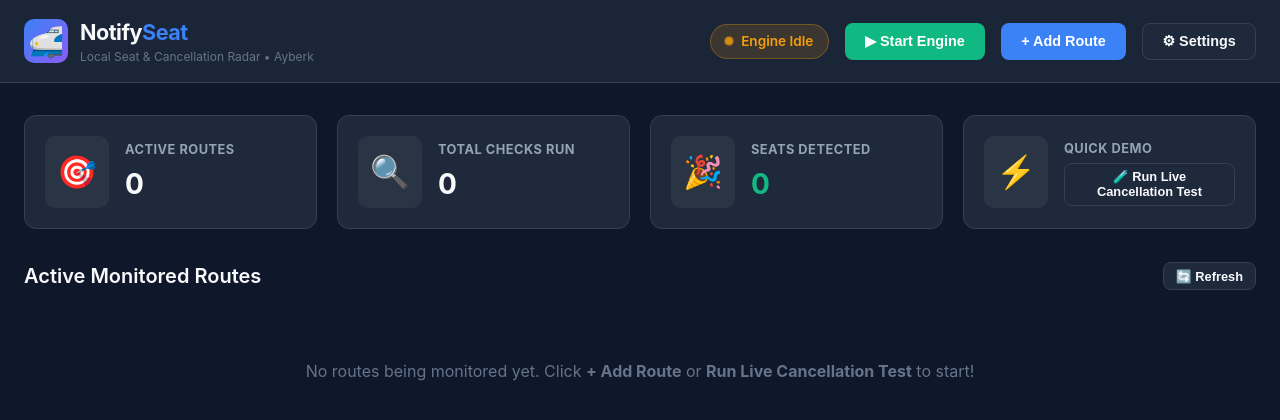
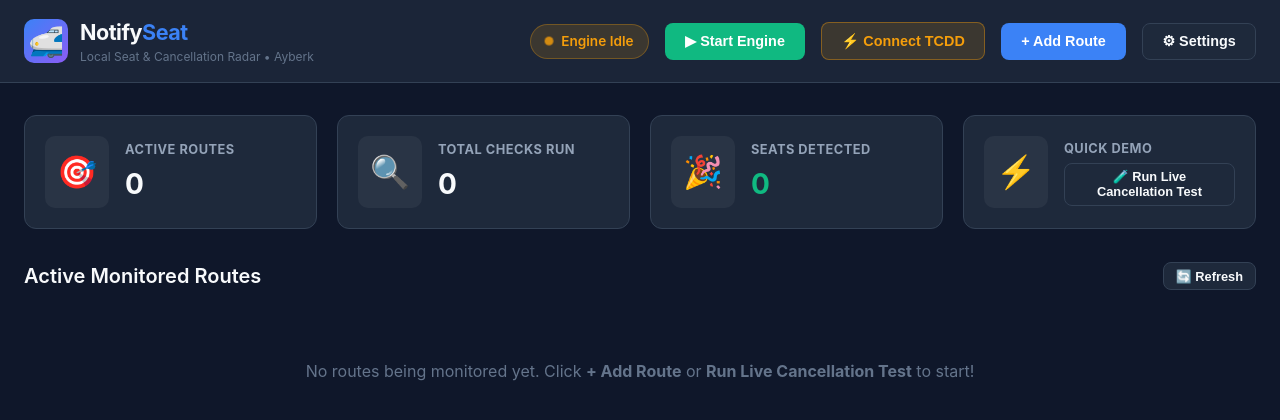
Before and after one commit to AyberkWasTaken/NotifySeat, a Python web app: template notifyseat/web/templates/index.html in a window 1280 px wide. Shown: the top 420 px of the page. Run offline with Jinja, Linux system fonts and the light colour scheme; the template is opened without the code that fills it, so the values that code supplies are empty.

Commit message:
feat(gui): add 1-click Connect TCDD button in header and settings modal with persistent session management

```diff
--- a/notifyseat/web/static/css/style.css
+++ b/notifyseat/web/static/css/style.css
@@ -143,6 +143,17 @@ header {
 }
 .btn-secondary:hover {
   background-color: var(--bg-card-hover);
+}
+
+.btn-warning {
+  background-color: rgba(245, 158, 11, 0.15);
+  color: var(--accent-yellow);
+  border: 1px solid rgba(245, 158, 11, 0.4);
+}
+.btn-warning:hover {
+  background-color: var(--accent-yellow);
+  color: #1e293b;
+  font-weight: 700;
 }
 
 .btn-sm {
--- a/notifyseat/web/static/js/app.js
+++ b/notifyseat/web/static/js/app.js
@@ -388,12 +388,88 @@ async function handleCreateTask(e) {
   }
 }
 
-// --- Settings ---
+// --- Settings & TCDD Connection ---
+
+async function handleConnectTCDD() {
+  const btnHeader = document.getElementById('btnConnectTcddHeader');
+  const btnModal = document.getElementById('btnAutoConnectTcdd');
+  const statusText = document.getElementById('tcddStatusText');
+
+  if (btnHeader) btnHeader.innerText = '⏳ Connecting...';
+  if (btnModal) btnModal.innerText = '⏳ Connecting...';
+  if (statusText) statusText.innerText = 'Status: Authenticating session...';
+
+  try {
+    const tokenInput = document.getElementById('cfgTcddToken');
+    const token = tokenInput ? tokenInput.value : '';
+
+    const res = await fetch('/api/tcdd/connect', {
+      method: 'POST',
+      headers: { 'Content-Type': 'application/json' },
+      body: JSON.stringify({ token })
+    });
+    const data = await res.json();
+
+    if (data.success) {
+      if (btnHeader) {
+        btnHeader.innerText = '✔ TCDD Connected';
+        btnHeader.className = 'btn btn-success';
+      }
+      if (btnModal) {
+        btnModal.innerText = '✔ TCDD Connected';
+        btnModal.className = 'btn btn-success';
+      }
+      if (statusText) {
+        statusText.innerText = 'Status: Connected (Active Session)';
+        statusText.style.color = 'var(--accent-green)';
+      }
+      if (tokenInput && data.token) {
+        tokenInput.value = data.token;
+      }
+      appendLog('⚡ TCDD session connected successfully. Live real-time checking active.', 'log-alert');
+    } else {
+      if (btnHeader) btnHeader.innerText = '⚡ Connect TCDD';
+      if (btnModal) btnModal.innerText = '⚡ 1-Click Connect TCDD';
+      if (statusText) statusText.innerText = 'Status: Connection Failed';
+      alert('Could not auto-connect TCDD. Please paste token or try again.');
+    }
+  } catch (err) {
+    if (btnHeader) btnHeader.innerText = '⚡ Connect TCDD';
+    if (btnModal) btnModal.innerText = '⚡ 1-Click Connect TCDD';
+    if (statusText) statusText.innerText = 'Status: Error';
+  }
+}
 
 async function loadSettings() {
   try {
     const res = await fetch('/api/config');
     const cfg = await res.json();
+
+    const tcddToken = cfg.tcdd_token || '';
+    const tokenInput = document.getElementById('cfgTcddToken');
+    if (tokenInput) tokenInput.value = tcddToken;
+
+    const btnHeader = document.getElementById('btnConnectTcddHeader');
+    const statusText = document.getElementById('tcddStatusText');
+    if (tcddToken) {
+      if (btnHeader) {
+        btnHeader.innerText = '✔ TCDD Connected';
+        btnHeader.className = 'btn btn-success';
+      }
+      if (statusText) {
+        statusText.innerText = 'Status: Connected (Active Session)';
+        statusText.style.color = 'var(--accent-green)';
+      }
+    } else {
+      if (btnHeader) {
+        btnHeader.innerText = '⚡ Connect TCDD';
+        btnHeader.className = 'btn btn-warning';
+      }
+      if (statusText) {
+        statusText.innerText = 'Status: Not Connected (Click 1-Click Connect)';
+        statusText.style.color = 'var(--text-muted)';
+      }
+    }
 
     document.getElementById('cfgTelegramToken').value = cfg.telegram.bot_token || '';
     document.getElementById('cfgTelegramChatId').value = cfg.telegram.chat_id || '';
@@ -417,6 +493,7 @@ async function loadSettings() {
 async function handleSaveSettings(e) {
   e.preventDefault();
   const payload = {
+    tcdd_token: document.getElementById('cfgTcddToken') ? document.getElementById('cfgTcddToken').value : '',
     telegram: {
       enabled: document.getElementById('cfgTelegramEnabled').checked,
       bot_token: document.getElementById('cfgTelegramToken').value,
@@ -449,6 +526,7 @@ async function handleSaveSettings(e) {
 
   alert('Settings saved successfully!');
   closeModal('modalSettings');
+  loadSettings();
 }
 
 async function testNotification(channel) {
--- a/notifyseat/web/templates/index.html
+++ b/notifyseat/web/templates/index.html
@@ -26,6 +26,9 @@
         </div>
         <button id="btnToggleEngine" class="btn btn-success" onclick="toggleEngine()">
           ▶ Start Engine
+        </button>
+        <button id="btnConnectTcddHeader" class="btn btn-warning" onclick="handleConnectTCDD()">
+          ⚡ Connect TCDD
         </button>
         <button class="btn btn-primary" onclick="openNewTaskModal()">
           + Add Route
@@ -199,6 +202,24 @@
 
       <form id="settingsForm" onsubmit="handleSaveSettings(event)">
 
+        <!-- TCDD Live Authentication -->
+        <h4 style="color: var(--accent-yellow); margin-bottom: 0.5rem;">🚆 TCDD Live Authentication & Session</h4>
+        <div style="background: rgba(245, 158, 11, 0.08); border: 1px solid rgba(245, 158, 11, 0.2); border-radius: 8px; padding: 1rem; margin-bottom: 1.25rem;">
+          <p style="font-size: 0.85rem; color: var(--text-secondary); margin-bottom: 0.75rem;">
+            Auto-connect or paste your TCDD web session token to bypass Cloudflare/WAF bot restrictions and query authentic live seat counts.
+          </p>
+          <div style="display: flex; gap: 0.75rem; align-items: center; margin-bottom: 0.75rem;">
+            <button type="button" id="btnAutoConnectTcdd" class="btn btn-warning" onclick="handleConnectTCDD()">
+              ⚡ 1-Click Connect TCDD
+            </button>
+            <span id="tcddStatusText" style="font-size: 0.85rem; color: var(--text-muted);">Status: Checking...</span>
+          </div>
+          <div class="form-group" style="margin-bottom: 0;">
+            <label style="font-size: 0.8rem;">Session Bearer Token</label>
+            <input type="text" class="form-control" id="cfgTcddToken" placeholder="eyJhbGciOiJSUzI1NiIs..." style="font-size: 0.8rem; font-family: monospace;">
+          </div>
+        </div>
+
         <!-- Telegram -->
         <h4 style="color: var(--accent-blue); margin-bottom: 0.5rem;">📱 Telegram Bot Settings</h4>
         <div style="display: grid; grid-template-columns: 1fr 1fr; gap: 0.75rem; margin-bottom: 1rem;">
```
Also changed, not shown: notifyseat/web/server.py (+28 -0 lines).
